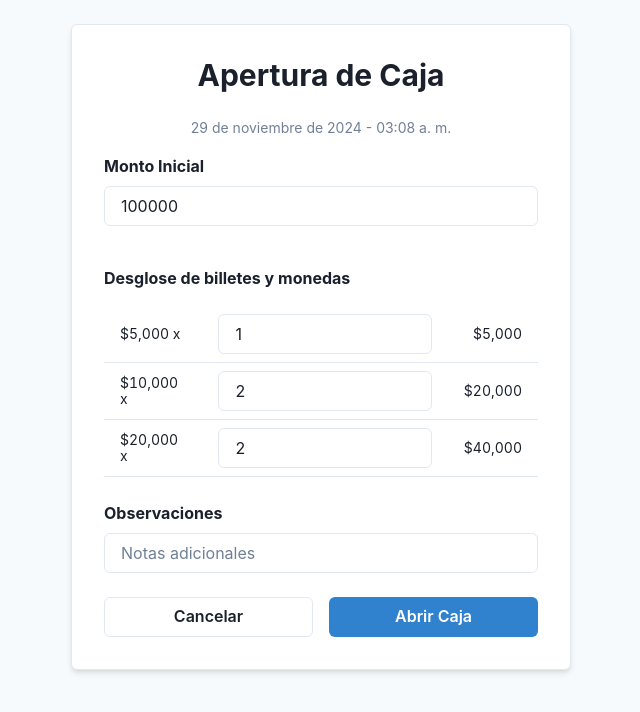
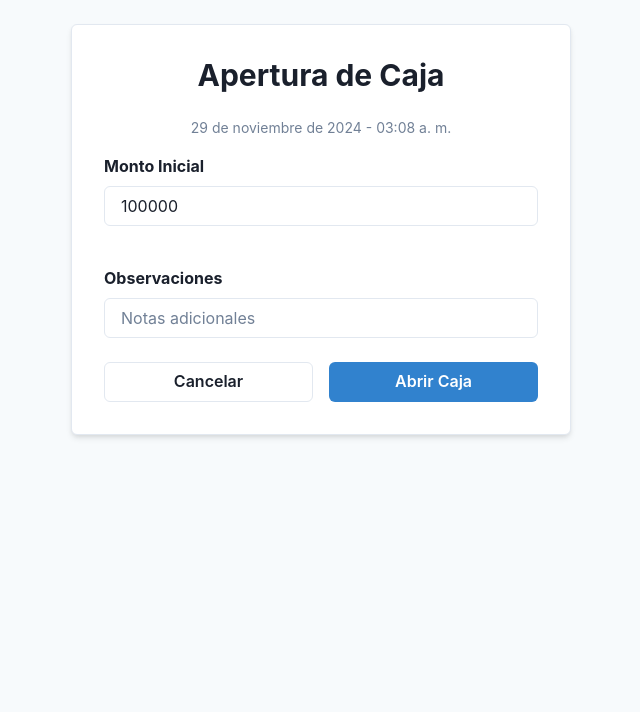
Before and after one commit to Wils0nCastill0/frontend, a React (Vite) app: page /cash-opening in a window 1280 px wide. Shown: the top 712 px of the page, without its empty margins (319-959 px from the left). Built offline with nearby package versions, Linux system fonts and the light colour scheme.

Commit message:
Actualizacion

```diff
--- a/src/components/common/OpenCashModal.tsx
+++ b/src/components/common/OpenCashModal.tsx
@@ -21,9 +21,16 @@ import {
     const navigate = useNavigate();
 
     const handleOpenCash = () => {
+        // Obtener la fecha y hora actual
+        const currentDateTime = new Date().toISOString();
+
+        // Guardar la fecha y hora en localStorage
+        localStorage.setItem('cashOpeningDateTime', currentDateTime);
+
+        // Cerrar el modal y redirigir a la página de POS
         onClose();
-        navigate('/cash-opening'); // Redirige a la página de apertura de caja
-    };
+        navigate('/pos');
+        };
 
     return (
         <Modal isOpen={isOpen} onClose={onClose} isCentered>
--- a/src/pages/cajera/CashOpening.tsx
+++ b/src/pages/cajera/CashOpening.tsx
@@ -6,10 +6,6 @@ import {
   Flex,
   Heading,
   Input,
-  Table,
-  Tbody,
-  Td,
-  Tr,
   Text,
   HStack,
   useToast,
@@ -17,19 +13,8 @@ import {
 
 const CashOpening: React.FC = () => {
   const [initialAmount, setInitialAmount] = useState(100000);
-  const [denominations, setDenominations] = useState({
-    "20000": 2,
-    "10000": 2,
-    "5000": 1,
-  });
   const toast = useToast();
 
-  const handleDenominationChange = (value: string, denomination: string) => {
-    setDenominations((prev) => ({
-      ...prev,
-      [denomination]: parseInt(value) || 0,
-    }));
-  };
 
   const handleOpenCash = () => {
     // Aquí se integraría la API para enviar los datos de apertura de caja
@@ -42,21 +27,6 @@ const CashOpening: React.FC = () => {
     });
   };
 
-  const denominationRows = Object.entries(denominations).map(
-    ([denomination, quantity]) => (
-      <Tr key={denomination}>
-        <Td>${parseInt(denomination).toLocaleString()} x</Td>
-        <Td>
-          <Input
-            type="number"
-            value={quantity}
-            onChange={(e) => handleDenominationChange(e.target.value, denomination)}
-          />
-        </Td>
-        <Td isNumeric>${(parseInt(denomination) * quantity).toLocaleString()}</Td>
-      </Tr>
-    )
-  );
 
   return (
     <Flex direction="column" align="center" p={6} bg="gray.50" minH="100vh">
@@ -96,16 +66,6 @@ const CashOpening: React.FC = () => {
           />
         </Box>
 
-        {/* Desglose */}
-        <Box mb={6}>
-          <Text fontWeight="bold" mb={4}>
-            Desglose de billetes y monedas
-          </Text>
-          <Table variant="simple" size="sm">
-            <Tbody>{denominationRows}</Tbody>
-          </Table>
-        </Box>
-
         {/* Observaciones */}
         <Box mb={6}>
           <Text fontWeight="bold" mb={2}>
```
